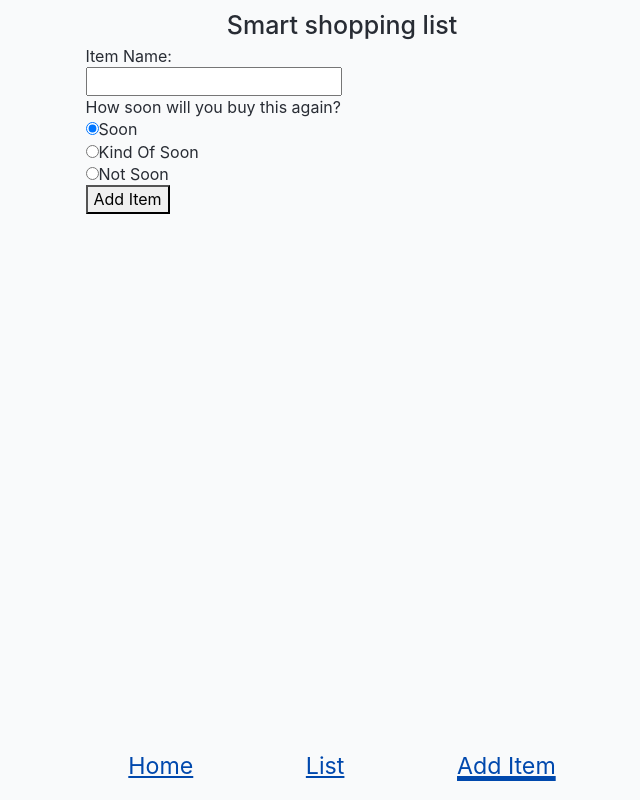
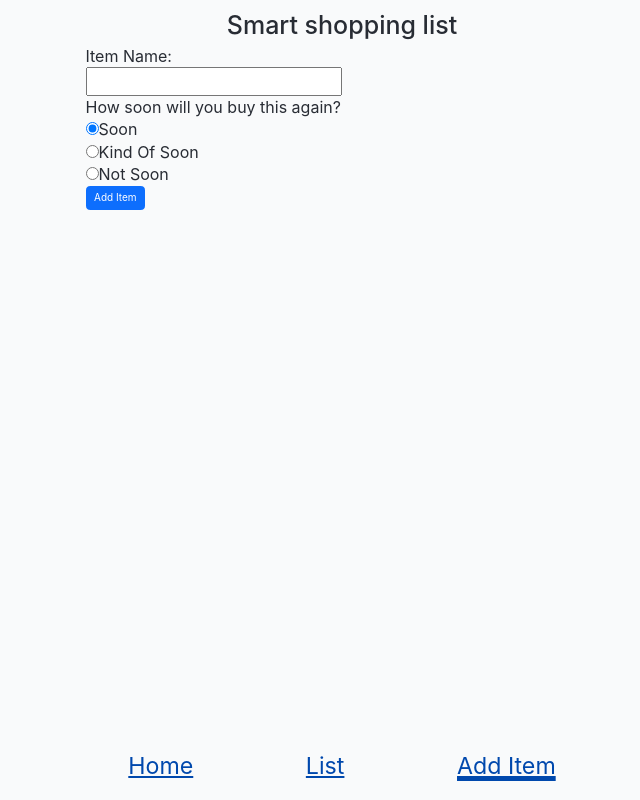
Before and after one commit to the-collab-lab/tcl-54-smart-shopping-list, a React (Vite) app: page /add-item in a window 1280 px wide. Shown: the whole page, without its empty margins (298-938 px from the left). Built offline with nearby package versions, Linux system fonts and the light colour scheme.

Commit message:
changed all existing buttons to bootstrap buttons #31

```diff
--- a/src/components/ListItem.jsx
+++ b/src/components/ListItem.jsx
@@ -2,6 +2,7 @@ import './ListItem.css';
 import { updateItem, deleteItem } from '../api/firebase';
 import { useState, useEffect } from 'react';
 import { getDaysBetweenDates } from '../utils/dates';
+import { Button } from 'react-bootstrap';
 
 export function ListItem({ name, itemId, dateLastPurchased, urgency }) {
 	const [check, setCheck] = useState(false);
@@ -68,9 +69,9 @@ export function ListItem({ name, itemId, dateLastPurchased, urgency }) {
 					{/* return buying urgency and temporary color identifiers */}
 					<span style={{ color: colorUrgency }}> {buyingUrgency}</span>
 				</label>
-				<button type="button" onClick={handleDelete}>
+				<Button type="button" onClick={handleDelete} variant="primary">
 					Remove
-				</button>
+				</Button>
 			</li>
 		);
 	}
--- a/src/views/AddItem.jsx
+++ b/src/views/AddItem.jsx
@@ -1,6 +1,7 @@
 import { addItem } from '../api/firebase';
 import { useState } from 'react';
 import toast, { Toaster } from 'react-hot-toast';
+import { Button } from 'react-bootstrap';
 
 /**
  * Allows user to add an item to their shopping list,
@@ -155,7 +156,7 @@ export function AddItem({ listToken, data }) {
 						<label htmlFor="not-soon">Not Soon</label>
 					</div>
 				</fieldset>
-				<button type="submit">Add Item</button>
+				<Button type="submit">Add Item</Button>
 			</form>
 			<Toaster />
 		</>
```
